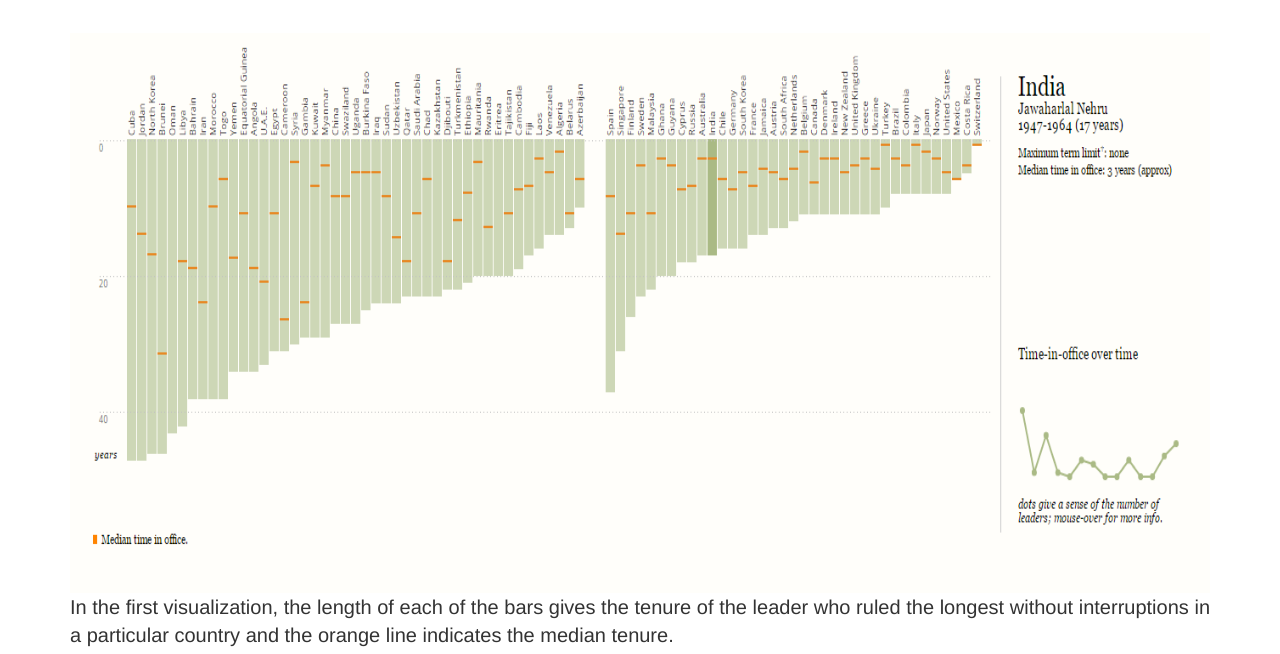
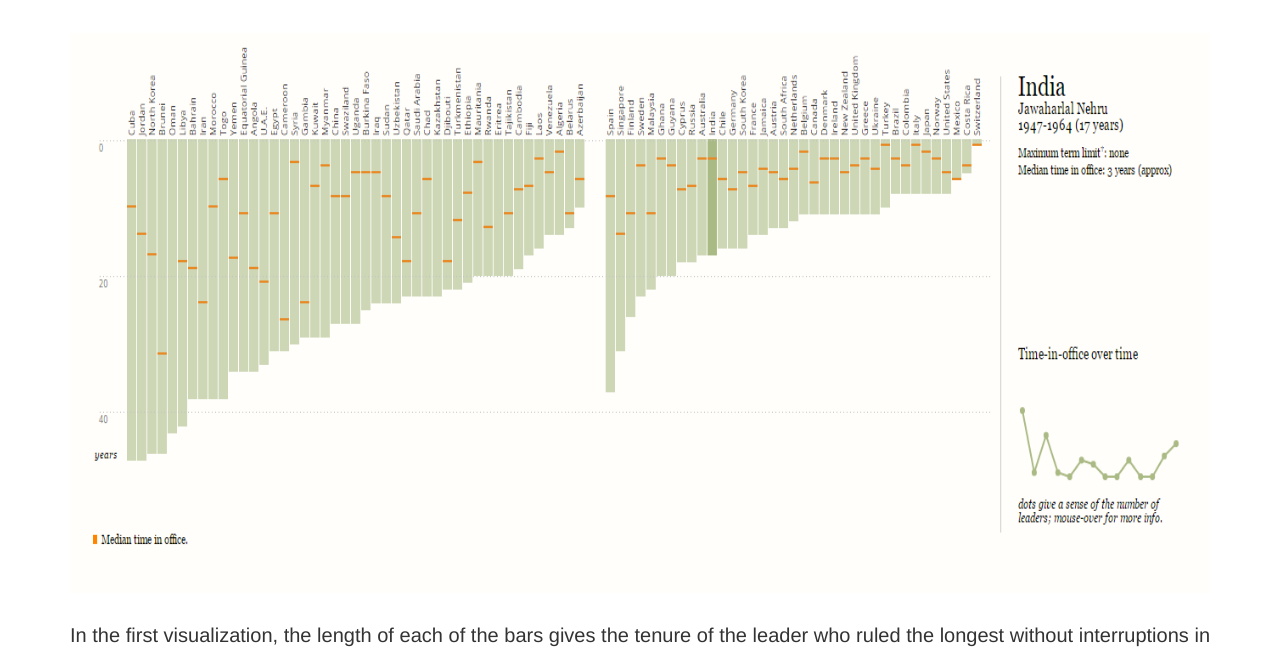
Before and after one commit to summyfeb12/viewerschoice, a plain HTML site: page index.html in a window 1280 px wide. Shown: the part 646-1300 px from the top of the page. Drawn offline with nearby package versions, Linux system fonts and the light colour scheme.

Commit message:
formatted properly

```diff
--- a/index.html
+++ b/index.html
@@ -57,7 +57,7 @@
 		<br> <br>
 		<h2 class="thin">About the application</h2>
 		<p class="text" align="justify">
-            <br><img src="assets/images/scr1.png" style="width:100%;height:70vh"></br>
+            <br><img src="assets/images/scr1.png" style="width:100%;height:70vh"></br><br>
 In the first visualization, the length of each of the bars gives the tenure of the leader who ruled the longest without interruptions in a particular country and the orange line indicates the median tenure.
 <br><br><img src="assets/images/scr2.png" style="width:100%;height:70vh"></br>  <br>
 This representation of the median provides an insight into the extent of the usual ruling periods when compared to the longest reigns. Even though the set of countries in the visualization are divided into two groups
@@ -93,14 +93,14 @@ On hovering over a particular dot corresponding to leader, his/her name is displ
 	</div>
 <div class="container text-left">
 		<p class="text" align="justify">
-
+            <br>
             In the third and fourth visualizations, the length of each of the bars gives the percentage of leaders in a particular country who graduated from college (an undergraduate degree or equivalent) and secondary school respectively.
 <br>
 <h3>Third Visualization</h3>
 <img src="assets/images/scr13.png" style="width:100%;height:70vh"></br>
 <br>
 <h3>Fourth Visualization</h3>
-<img src="assets/images/scr14.png" style="width:100%;height:70vh"></br>
+<img src="assets/images/scr14.png" style="width:100%;height:70vh"></br><br>
             In each of the two visualizations, on hovering over a particular bar, detailed information about the percentage of leaders who completed an undergraduate degree (third visualization) or secondary school (fourth visualization) is shown along with the actual number of leaders who actually earned an undergraduate or secondary school degree out of all the leaders who actually led the particular country.
 <br>
 <h3>Third Visualization</h3>
@@ -115,7 +115,7 @@ On hovering over a particular dot corresponding to leader, his/her name is displ
 		<div class="container">
             <h2 class="thin">Data Used</h2>
 			<p class="text" align="justify">
-              The data for this visualization consists of each country with the names of the leaders, their education and dates of their term in office. The data is in JSON format.
+              The data for this visualization consists of each country with the names of the leaders, their education and dates of their term in office. The data is in JSON format.<br>
    <br><img src="assets/images/scrdata.png" style="width:60%;height:70vh"></br>
             </p>
     </div>
@@ -173,7 +173,7 @@ On hovering over a particular dot corresponding to leader, his/her name is displ
     This application answers most of the questions that users generally have regarding the education of world leaders but there is a room for improvement in few aspects:
     <ul>
     <li>The colors used are very light – the combination of pale gray and pale green confuses the user and does not contribute much to the accessibility factor.</li>
-<br><img src="assets/images/scr17.png" style="width:80%;height:70vh"></br>
+<br><img src="assets/images/scr17.png" style="width:80%;height:70vh"></br><br>
     <li>The last three visualizations represent almost similar information – a single visualization with an option to switch between the three visualizations would suffice.</li>
 <br>
 <h3>Second Visualization</h3>
@@ -183,7 +183,7 @@ On hovering over a particular dot corresponding to leader, his/her name is displ
 <img src="assets/images/scr19.png" style="width:100%;height:70vh"></br>
 <br>
 <h3>Fourth Visualization</h3>
-<img src="assets/images/scr20.png" style="width:100%;height:70vh"></br>
+<img src="assets/images/scr20.png" style="width:100%;height:70vh"></br><br>
     <li>The gender of the world leaders might have been represented with symbol or some other means like the color of the dot in the graph.</li>
     <li>To view additional information, the user hovers cursor over the rectangular bar corresponding to a particular country. A click instead of the hover would have been better as the displayed information is easily lost when the cursor is moved to the other section of the visualization.</li>
           </ul>
```
